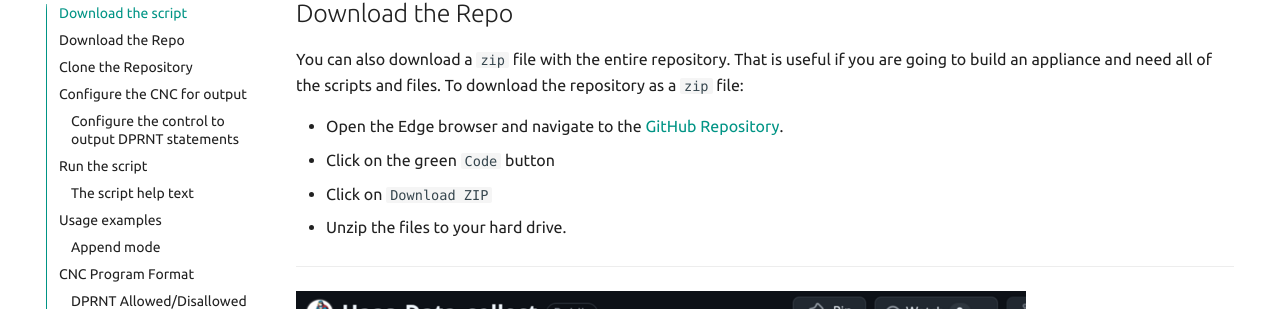
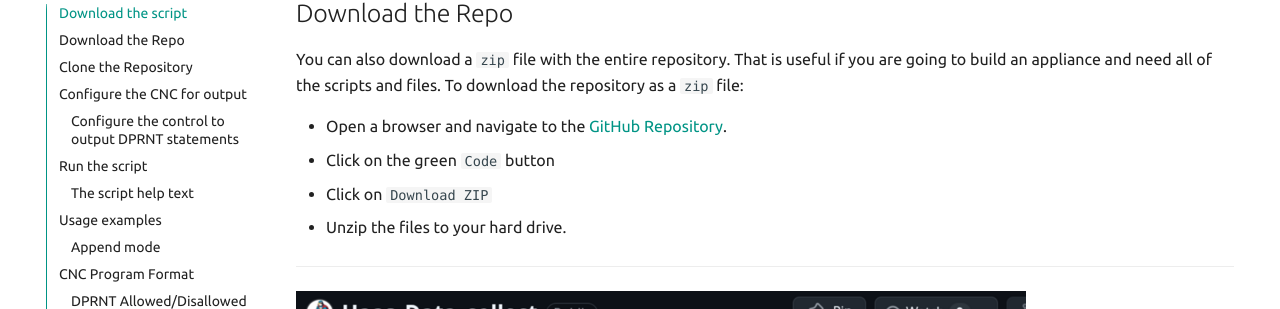
Before and after one commit to rikosintie/Haas_Data_collect, an MkDocs documentation site: the page built from docs/usage.md, in a window 1280 px wide and 900 px high, scrolled down 757 px. Shown: the part 143-452 px from the top of the window. Built offline with MkDocs 1.6.1 and Material for MkDocs 9.7.7, drawn with Linux system fonts in a browser that asks for light colours; some web fonts are replaced; comment, search, counter and statistics services are not loaded.

Commit message:
Git Title: docs/usage.md: Updated zip download instructions image

```diff
--- a/docs/usage.md
+++ b/docs/usage.md
@@ -18,7 +18,7 @@ The first step is downloading the script from my [GitHub Repository](https://git
 
 You can also download a `zip` file with the entire repository. That is useful if you are going to build an appliance and need all of the scripts and files. To download the repository as a `zip` file:
 
-- Open the Edge browser and navigate to the [GitHub Repository](https://github.com/rikosintie/Haas_Data_collect){target="_blank}.
+- Open a browser and navigate to the [GitHub Repository](https://github.com/rikosintie/Haas_Data_collect){target="_blank}.
 - Click on the green `Code` button
 - Click on `Download ZIP`
 - Unzip the files to your hard drive.
```
